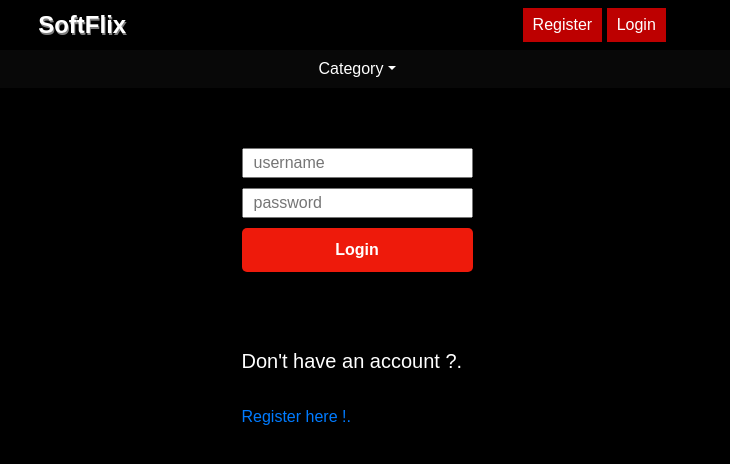
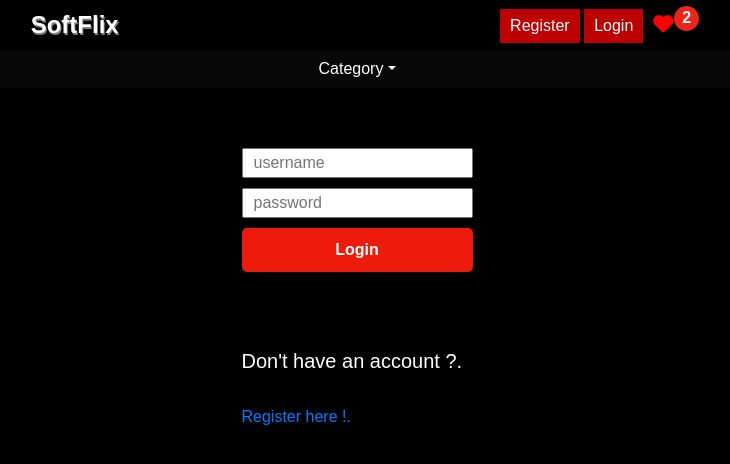
Before and after one commit to SOFTMAN387/movies-app, a React (Create React App) app: page /login in a window 1280 px wide. Shown: the top 464 px of the page, without its empty margins (283-1013 px from the left). Built offline with nearby package versions, Linux system fonts and the light colour scheme.

Commit message:
add To favourite

```diff
--- a/public/index.html
+++ b/public/index.html
@@ -8,7 +8,8 @@
     <meta name="theme-color" content="#000000" />
     <meta name="description" content="Web site created using create-react-app" />
     <link rel="apple-touch-icon" href="%PUBLIC_URL%/logo192.png" />
-
+    <link rel="stylesheet" href="https://cdnjs.cloudflare.com/ajax/libs/font-awesome/6.2.1/css/all.min.css" integrity="sha512-MV7K8+y+gLIBoVD59lQIYicR65iaqukzvf/nwasF0nqhPay5w/9lJmVM2hMDcnK1OnMGCdVK+iQrJ7lzPJQd1w==" crossorigin="anonymous" referrerpolicy="no-referrer"
+    />
     <link rel="stylesheet" href="https://cdn.jsdelivr.net/npm/bootstrap@4.6.2/dist/css/bootstrap.min.css" integrity="sha384-xOolHFLEh07PJGoPkLv1IbcEPTNtaed2xpHsD9ESMhqIYd0nLMwNLD69Npy4HI+N" crossorigin="anonymous">
     <script src="https://cdn.jsdelivr.net/npm/jquery@3.5.1/dist/jquery.slim.min.js" integrity="sha384-DfXdz2htPH0lsSSs5nCTpuj/zy4C+OGpamoFVy38MVBnE+IbbVYUew+OrCXaRkfj" crossorigin="anonymous"></script>
     <script src="https://cdn.jsdelivr.net/npm/bootstrap@4.6.2/dist/js/bootstrap.bundle.min.js" integrity="sha384-Fy6S3B9q64WdZWQUiU+q4/2Lc9npb8tCaSX9FK7E8HnRr0Jz8D6OP9dO5Vg3Q9ct" crossorigin="anonymous"></script>
--- a/src/components/header/Header.jsx
+++ b/src/components/header/Header.jsx
@@ -6,6 +6,8 @@ import { actions } from '../../redux/Store';
 const Header = () => {
   const dispatch=useDispatch();
  const loginData=useSelector((state)=>state.currentUser) ;
+ const favLen=useSelector((state)=>state.favourite.length) ;
+ //console.log(favLen);
 //  console.log(loginData.length);
 const singOut=()=>{
 dispatch(actions.logoutUser());
@@ -18,7 +20,6 @@ dispatch(actions.logoutUser());
           <div className='log-reg-btn'>{
             loginData.length===1?(<>
               <span>Hello,{loginData[0].username}</span>
-              <i className='fa fa-user text-dark mr-2'></i>
               <button className="topButton" onClick={singOut}>Logout</button>
 
             </>):(
@@ -29,7 +30,14 @@ dispatch(actions.logoutUser());
             )
           }
 
-          {/* <Link to="/login"> <i className='fa fa-user text-dark mr-2'></i></Link> */}
+          <Link to="/cart/123">
+            <button className="cart-btn">
+
+            <i className="fa fa-light fa-heart cart-val-btn" ></i>
+            <span className="cart-val">2</span>
+            </button>
+            </Link>
+          {/* <Link to="/favourite" className='fav-icon'><i className=" fa fa-heart-circle-plus"></i></Link> */}
 
           </div>
 
--- a/src/components/header/header.css
+++ b/src/components/header/header.css
@@ -31,9 +31,37 @@
     justify-content: space-around;
 }
 
+.cart-btn {
+    border: none;
+    font-weight: bold;
+    position: relative;
+    margin-left: 10px;
+    margin-top: 5px;
+    cursor: pointer;
+    background-color: black;
+}
+
+.cart-val {
+    width: 25px;
+    color: rgb(248, 248, 248);
+    height: 25px;
+    position: absolute;
+    margin-top: -8px;
+    margin-left: 1px;
+    border-radius: 50%;
+    background-color: rgb(235, 38, 24);
+}
+
+.cart-val-btn {
+    font-size: 20px;
+    background: transparent;
+    color: red;
+}
+
 .log-reg-btn {
     margin-right: 0px;
     padding: 5px 10px;
+    margin-top: 2px;
 }
 
 .topButton {
@@ -58,4 +86,8 @@
         font-size: 20px;
         text-decoration: none;
     }
+    .cart-val {
+        width: 20px;
+        height: 20px;
+    }
 }
--- a/src/components/moviecard/MovieCard.jsx
+++ b/src/components/moviecard/MovieCard.jsx
@@ -1,11 +1,24 @@
 import React, { useEffect, useState } from 'react';
 import Skeleton, { SkeletonTheme } from "react-loading-skeleton";
 import { Link } from 'react-router-dom';
+import { useDispatch } from 'react-redux';
+import { actions } from '../../redux/Store';
 import "./moviecard.css";
 
 const MovieCard = ({ movie }) => {
+    const dispatch=useDispatch();
     const [isLoading, setIsLoading] = useState(true);
-    console.log(movie);
+  //  console.log(movie);
+
+const addToFav=()=>{
+
+   if(movie){
+    dispatch(actions.addFavourite([movie]));
+    alert(`Added ${movie.original_title}`);
+   }
+
+
+}
 
     useEffect(() => {
         setTimeout(() => {
@@ -30,11 +43,15 @@ const MovieCard = ({ movie }) => {
                             <div className="card__title">{movie ? movie.original_title : ""}</div>
                             <div className="card__runtime">
                                 {movie ? movie.release_date : ""}
-                                <span className="card__rating">{movie ? movie.vote_average : ""}<i className="fas fa-star" /></span>
+                                <span className="card__rating">{movie ? movie.vote_average : ""}<i className="fas fa-star" />
+                               </span>
+
                             </div>
                             <div className="card__description">{movie ? movie.overview : ""}</div>
                         </div>
+                        <button  className='fav-icon'><i className=" fa  fa-heart-circle-plus" onClick={addToFav}></i></button>
                     </div>
+
                 </Link>
         }
     </>
--- a/src/components/moviecard/moviecard.css
+++ b/src/components/moviecard/moviecard.css
@@ -60,3 +60,14 @@
     font-size: .75rem;
     margin-bottom: 0.25rem;
 }
+
+.fav-icon {
+    font-size: 20px;
+    color: rgba(240, 49, 49, 0.877);
+}
+
+.fav-icon:hover {
+    color: red;
+    background-color: white;
+    border-radius: 50%;
+}
--- a/src/components/movielist/MovieList.jsx
+++ b/src/components/movielist/MovieList.jsx
@@ -36,7 +36,7 @@ const MovieList = () => {
         <div className='list_cards'>
           {movieList.map((movie,index)=>{
             return(<>
-              <MovieCard movie={movie}/>
+              <MovieCard movie={movie} key={index}/>
 
             </>)
           })}
--- a/src/redux/Store.jsx
+++ b/src/redux/Store.jsx
@@ -14,7 +14,7 @@ const movieSlice=createSlice({
             state.currentUser=[];
         },
         addFavourite:(state,action)=>{
-            state.favourite=action.payload;
+           state.favourite=state.favourite.push(action.payload);
         }
 
     },
```
